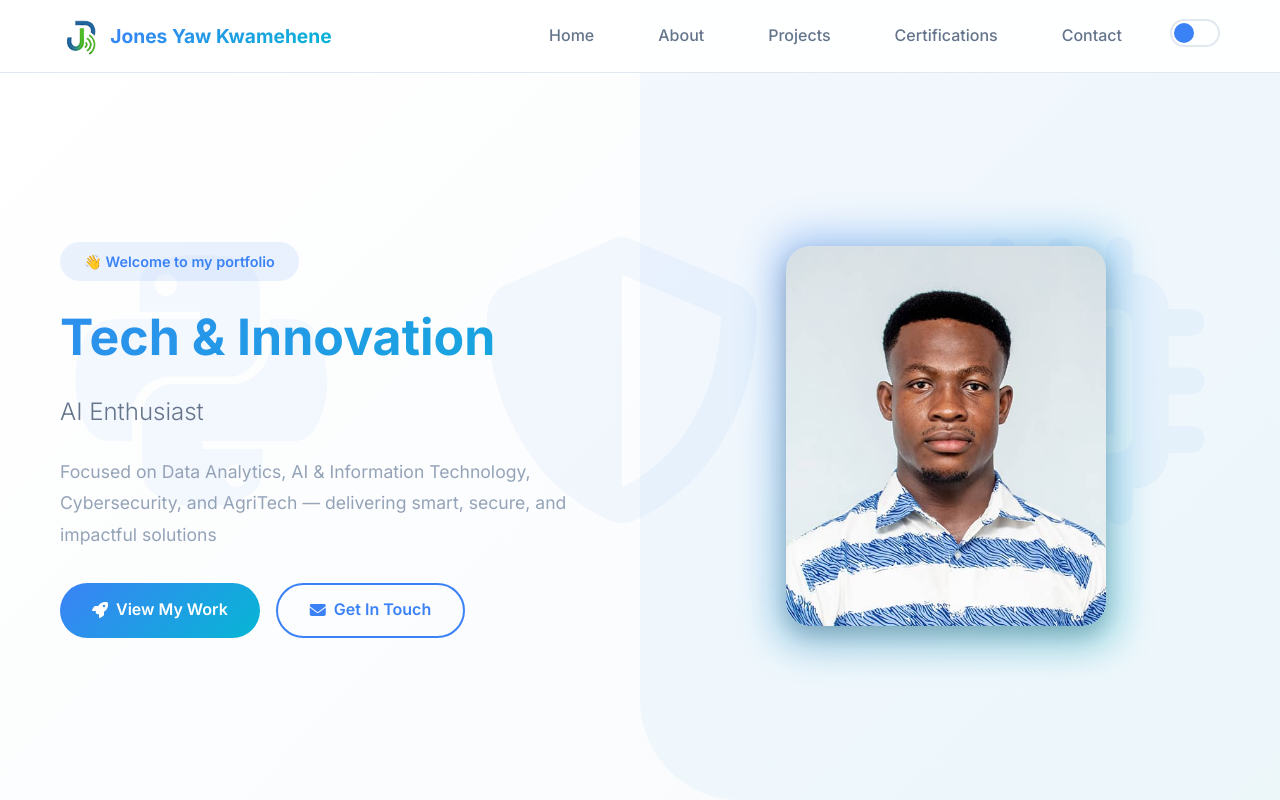
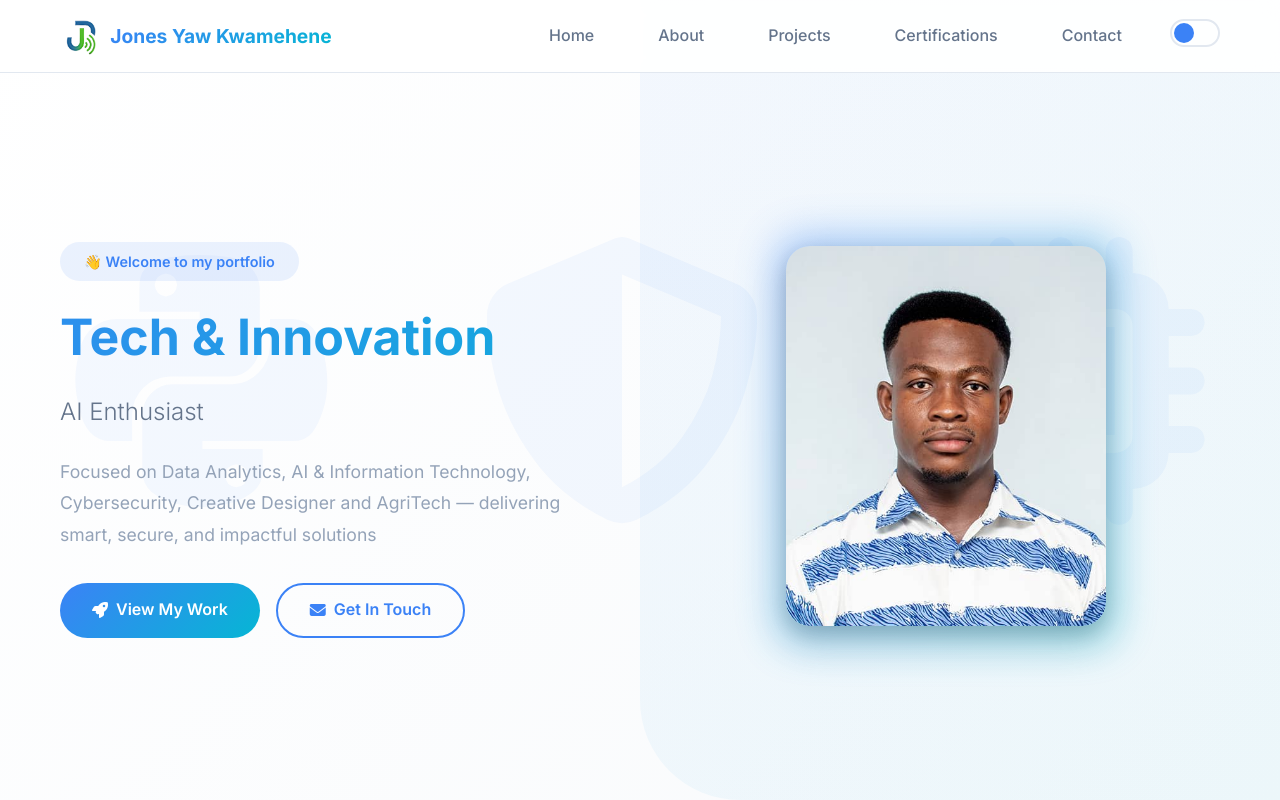
Before and after one commit to Jaytech9/Portfolio-, a plain HTML site: page index.html in a window 1280 px wide. Shown: the top 800 px of the page. Drawn offline with Linux system fonts and the light colour scheme.

Commit message:
Save changes

```diff
--- a/index.html
+++ b/index.html
@@ -59,7 +59,7 @@
                         <span id="typed-text">Data Analyst</span>
                         <span class="typing-cursor">|</span>
                     </div>
-                    <p>Focused on Data Analytics, AI & Information Technology, Cybersecurity, and AgriTech — delivering smart, secure, and impactful solutions</p>
+                    <p>Focused on Data Analytics, AI & Information Technology, Cybersecurity, Creative Designer and AgriTech — delivering smart, secure, and impactful solutions</p>
 
                     <div class="cta-buttons">
                         <a href="#projects" class="btn btn-primary">
```
